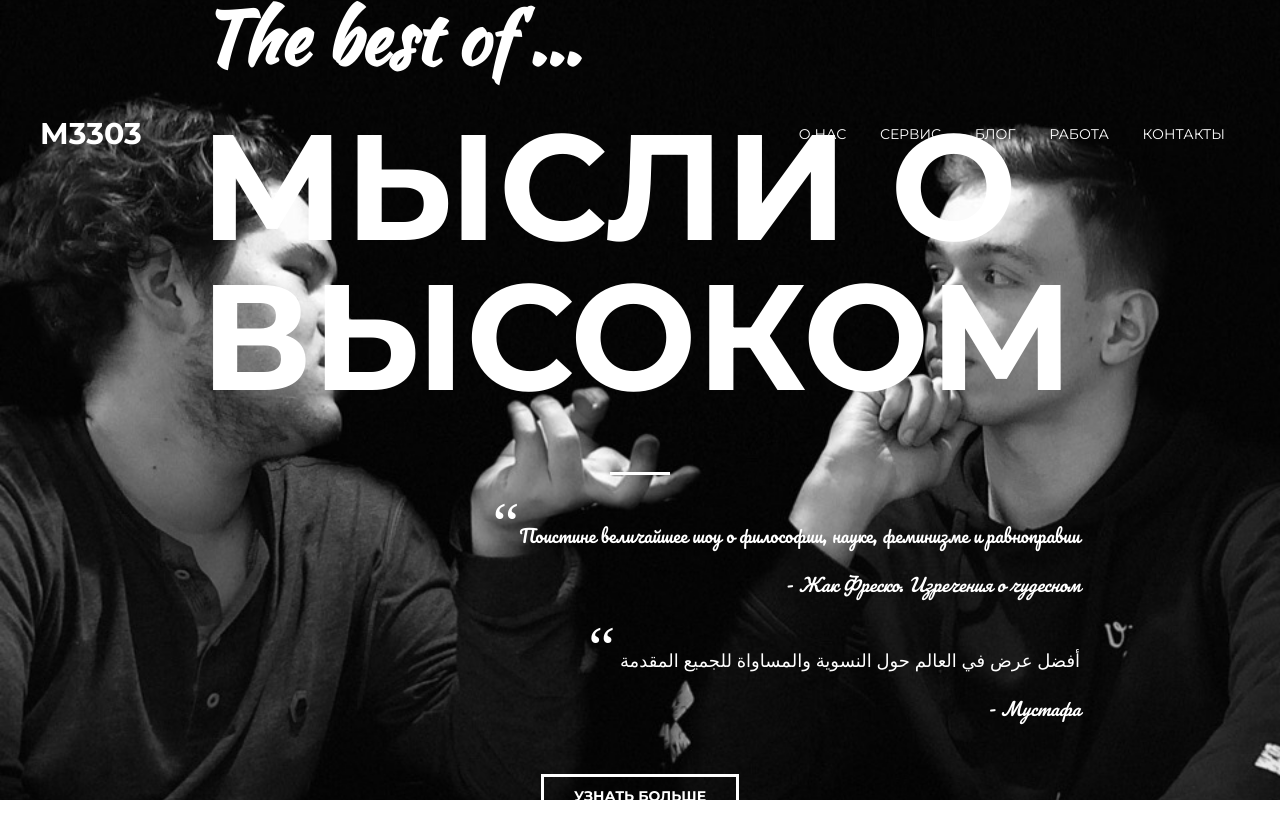
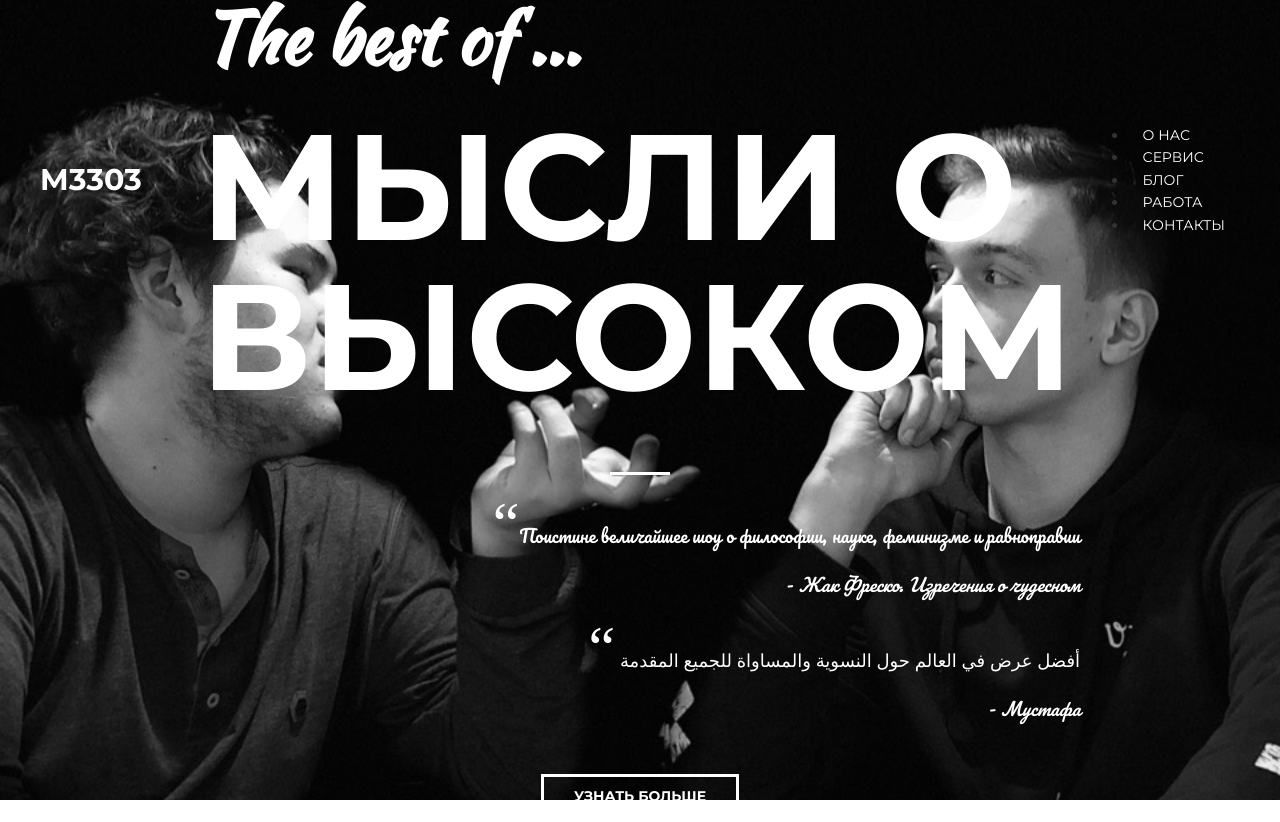
Before and after one commit to YRafael/lab1web, a plain HTML site: page index.html in a window 1280 px wide. Shown: the top 822 px of the page. Drawn offline with Linux system fonts and the light colour scheme; a web font is replaced by a local one.

Commit message:
fix nav bar with ul and li;

```diff
--- a/index.html
+++ b/index.html
@@ -19,11 +19,13 @@
                 M3303
             </div>
             <nav class="nav">
-                <a class="nav-link" href="#">О нас</a>
-                <a class="nav-link" href="#">Сервис</a>
-                <a class="nav-link" href="#">Блог</a>
-                <a class="nav-link" href="#">Работа</a>
-                <a class="nav-link" href="#">Контакты</a>
+                <ul>
+                    <li><a class="nav-link" href="#">О нас</a></li>
+                    <li><a class="nav-link" href="#">Сервис</a></li>
+                    <li><a class="nav-link" href="#">Блог</a></li>
+                    <li><a class="nav-link" href="#">Работа</a></li>
+                    <li><a class="nav-link" href="#">Контакты</a></li>
+                </ul>
             </nav>
         </div>
     </div>
```
